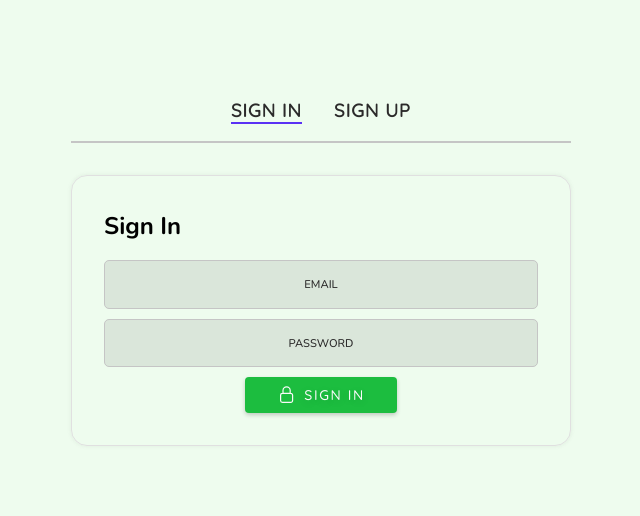
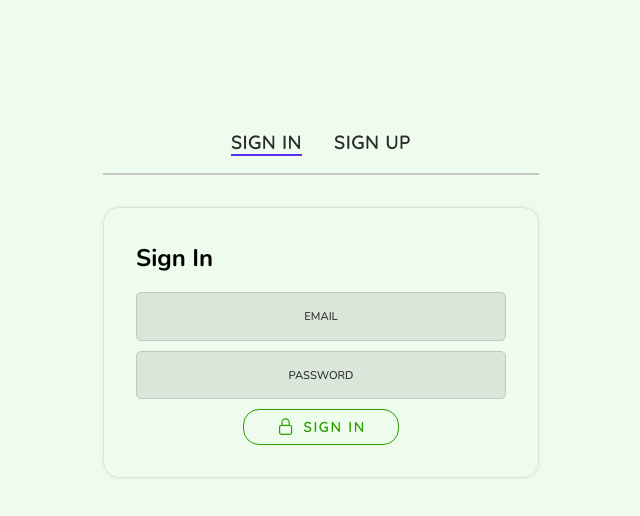
Before and after one commit to fdasabino/take_notes_vue_app, a Vue app: page /#/auth in a window 1280 px wide. Shown: the top 516 px of the page, without its empty margins (319-959 px from the left). Built offline with nearby package versions, Linux system fonts and the light colour scheme; no server answers; what vue-toast-notification would draw is missing.

Commit message:
Update styles in ViewAuth and ViewEditNote components

```diff
--- a/src/components/Layout/Button/ButtonComponent.scss
+++ b/src/components/Layout/Button/ButtonComponent.scss
@@ -3,17 +3,16 @@
     width: 100%;
     max-width: fit-content;
     height: 2.2rem;
-    border-radius: 4px;
+    border-radius: 16px;
     border: none;
     box-sizing: border-box;
     color: $base-white;
     text-transform: uppercase;
     flex-shrink: 0;
-    font-size: 14px;
-    font-weight: 500;
+    font-size: 0.9rem;
+    font-weight: 600;
     letter-spacing: 0.1rem;
     text-align: center;
-    text-shadow: $base-shadow-3;
     transition: all 0.2s linear;
     user-select: none;
     -webkit-user-select: none;
@@ -33,7 +32,7 @@
     }
 
     &:disabled {
-        opacity: 0.5;
+        opacity: 0.2;
         touch-action: none;
         box-shadow: none;
         pointer-events: none;
@@ -52,10 +51,9 @@
     }
 
     /* Remove the gradient background from here */
-    box-shadow: 0 2px 4px rgba(0, 0, 0, 0.2);
 
     &:hover {
-        transform: translateY(-2px);
+        transform: rotate3d(20deg);
         box-shadow: 0 4px 6px rgba(0, 0, 0, 0.3);
     }
 
@@ -64,13 +62,21 @@
     }
 }
 
-@mixin button-background($bgColor, $hoverColor, $textColor, $textHoverColor, $activeScale) {
+@mixin button-presets(
+    $bgColor,
+    $hoverColor,
+    $textColor,
+    $textHoverColor,
+    $activeScale,
+    $borderColor
+) {
     background-color: $bgColor;
     color: $textColor;
+    border: 1px solid $borderColor;
 
     &:hover {
         background-color: $hoverColor;
-        box-shadow: $base-shadow-3;
+        box-shadow: $base-shadow-2;
         color: $textHoverColor;
     }
 
@@ -82,50 +88,37 @@
 // Buttons
 .btnPrimary {
     @include button-styles;
-    @include button-background($base-blue, $base-grey, $base-white, $base-dark-secondary, 0.98);
+    @include button-presets(transparent, $base-blue, $base-blue, $base-white, 0.98, $base-blue);
     &[type="submit"],
     &[type="reset"] {
         @include button-styles;
-        @include button-background($base-blue, $base-grey, $base-white, $base-dark-secondary, 0.98);
+        @include button-presets(transparent, $base-grey, $base-blue, $base-white, 0.98, $base-blue);
     }
 }
 
-.btnSecondary {
+.btnSuccess {
     @include button-styles;
-    @include button-background(#373738, $base-grey, $base-white, $base-dark-secondary, 0.98);
+    @include button-presets(transparent, $base-green, $base-green, $base-white, 0.98, $base-green);
     &[type="submit"],
     &[type="reset"] {
         @include button-styles;
-        @include button-background(#373738, $base-grey, $base-white, $base-dark-secondary, 0.98);
-    }
-}
-
-.btnTertiary {
-    @include button-styles;
-    @include button-background(#1cbd3f, $base-grey, $base-white, $base-dark-secondary, 0.98);
-    &[type="submit"],
-    &[type="reset"] {
-        @include button-styles;
-        @include button-background(#1cbd3f, $base-grey, $base-white, $base-dark-secondary, 0.98);
+        @include button-presets(
+            transparent,
+            $base-green,
+            $base-green,
+            $base-white,
+            0.98,
+            $base-green
+        );
     }
 }
 
 .btnDanger {
     @include button-styles;
-    @include button-background(#bd1c1c, $base-grey, $base-white, $base-dark-secondary, 0.98);
+    @include button-presets(transparent, $base-red, $base-red, $base-white, 0.98, $base-red);
     &[type="submit"],
     &[type="reset"] {
         @include button-styles;
-        @include button-background(#bd1c1c, $base-grey, $base-white, $base-dark-secondary, 0.98);
+        @include button-presets(transparent, $base-grey, $base-red, $base-white, 0.98, $base-red);
     }
 }
-
-.btnGoogle {
-    @include button-styles;
-    @include button-background(#0702ff, $base-grey, $base-white, $base-dark-secondary, 0.98);
-    &[type="submit"],
-    &[type="reset"] {
-        @include button-styles;
-        @include button-background(#0702ff, $base-grey, $base-white, $base-dark-secondary, 0.98);
-    }
-}
--- a/src/components/Layout/Button/ButtonComponent.vue
+++ b/src/components/Layout/Button/ButtonComponent.vue
@@ -2,7 +2,7 @@
 import "./ButtonComponent.scss";
 
 interface ButtonProps {
-    variant?: "primary" | "secondary" | "tertiary" | "danger" | "google";
+    variant?: "primary" | "success" | "danger" | "google";
     className?: string;
     type?: "button" | "submit" | "reset";
     disabled?: boolean;
@@ -15,8 +15,7 @@ const props = defineProps<ButtonProps>();
 
 const buttonStyles = {
     primary: "btnPrimary",
-    secondary: "btnSecondary",
-    tertiary: "btnTertiary",
+    success: "btnSuccess",
     danger: "btnDanger",
     google: "btnGoogle",
 };
--- a/src/components/Layout/Modal/DeleteModalComponent.vue
+++ b/src/components/Layout/Modal/DeleteModalComponent.vue
@@ -1,4 +1,5 @@
 <script setup lang="ts">
+import { TrashIcon, XMarkIcon } from "@heroicons/vue/24/outline";
 import { vOnClickOutside } from "@vueuse/components";
 import { onKeyStroke } from "@vueuse/core";
 import { defineProps } from "vue";
@@ -52,12 +53,12 @@ onKeyStroke("Escape", () => {
                 <ButtonComponent
                     variant="primary"
                     @click="$props.closeModal">
-                    Cancel
+                    <XMarkIcon /> Cancel
                 </ButtonComponent>
                 <ButtonComponent
                     variant="danger"
                     @click="handleDelete">
-                    Delete
+                    <TrashIcon /> Delete
                 </ButtonComponent>
             </div>
         </div>
--- a/src/views/ViewAuth/ViewAuth.scss
+++ b/src/views/ViewAuth/ViewAuth.scss
@@ -7,6 +7,7 @@
     flex-direction: column;
     justify-content: center;
     margin: 5rem auto 0 auto;
+    padding: 2rem;
 
     .active {
         border-bottom: 2px solid $base-violet;
--- a/src/views/ViewAuth/ViewAuth.vue
+++ b/src/views/ViewAuth/ViewAuth.vue
@@ -80,7 +80,7 @@ const handleSubmit = () => {
                             placeholder="Password" />
                     </div>
                     <ButtonComponent
-                        variant="tertiary"
+                        variant="success"
                         type="submit">
                         <LockClosedIcon />
                         Sign In
--- a/src/views/ViewEditNote/ViewEditNote.vue
+++ b/src/views/ViewEditNote/ViewEditNote.vue
@@ -50,7 +50,7 @@ const saveNote = () => {
             <template #button>
                 <ButtonComponent
                     @click="sendMeBack"
-                    variant="secondary">
+                    variant="danger">
                     <BackwardIcon /> Back
                 </ButtonComponent>
                 <ButtonComponent
--- a/src/views/ViewNotes/ViewNotes.vue
+++ b/src/views/ViewNotes/ViewNotes.vue
@@ -53,7 +53,7 @@ const computedMessage = computed(() => {
                     <h3>{{ computedMessage }}</h3>
                 </div>
                 <ButtonComponent
-                    variant="tertiary"
+                    variant="success"
                     @click="addNote(newNote)"
                     :disabled="newNote.length === 0">
                     <PlusCircleIcon /> Add Note
```
